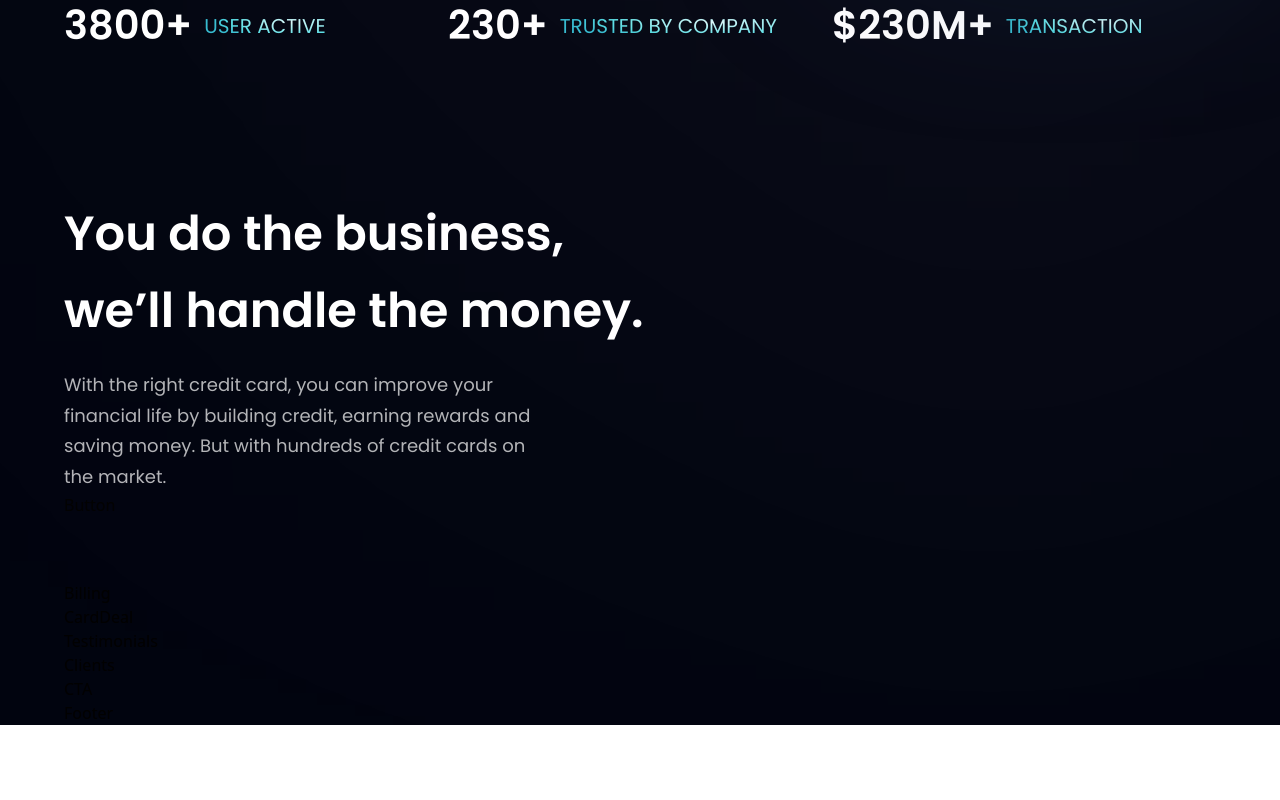
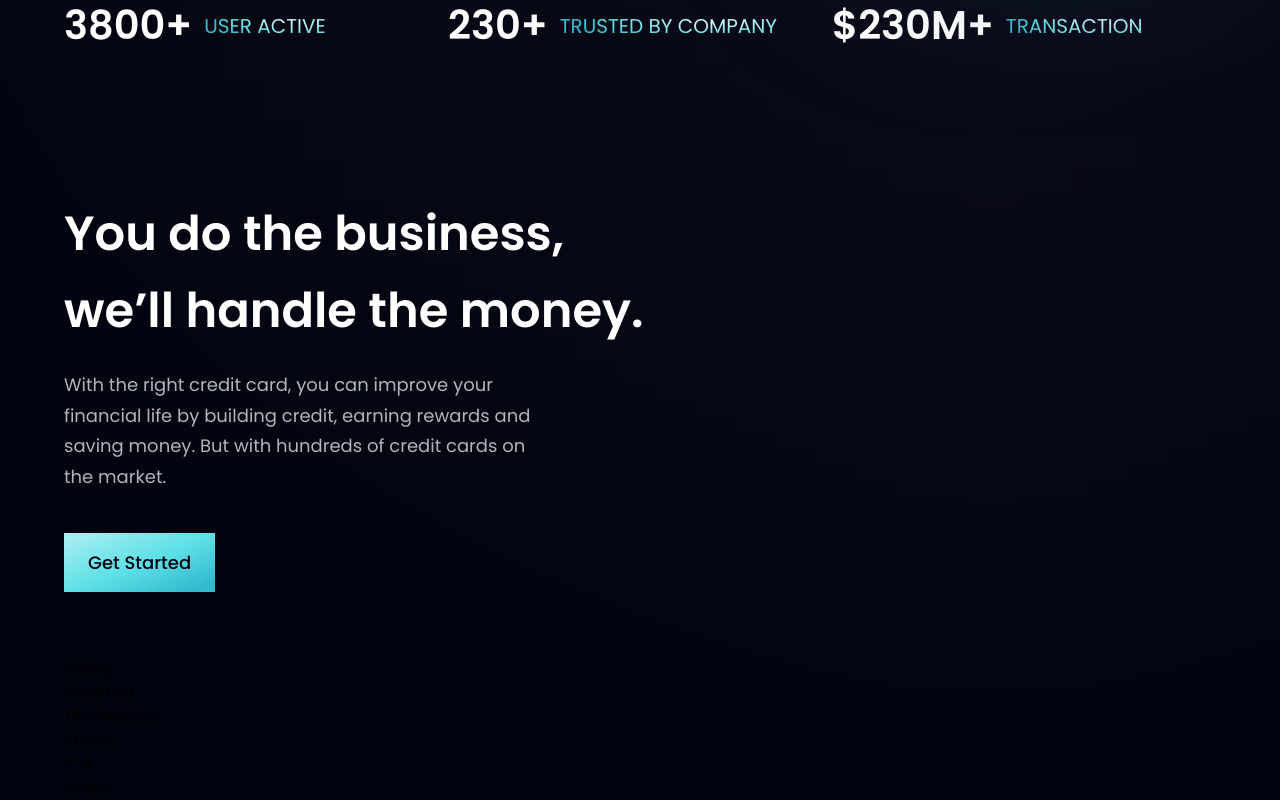
Before and after one commit to Darudul/bank_modern_app, a React (Vite) app: page / in a window 1280 px wide. Shown: the part 789-1589 px from the top of the page. Before the commit the page ends 1514 px from the top, so only its background shows below. Built offline with nearby package versions, Linux system fonts and the light colour scheme.

Commit message:
Get Started button added

```diff
--- a/src/components/Button.jsx
+++ b/src/components/Button.jsx
@@ -1,8 +1,10 @@
 import React from 'react'
 
-const Button = () => {
+const Button = ({styles}) => {
   return (
-    <div>Button</div>
+    <button type='button' className={`py-4 px-6 bg-blue-gradient font-poppins font-medium text-[18px] text-primary outline-none ${styles}`}>
+        Get Started
+    </button>
   )
 }
 
```
